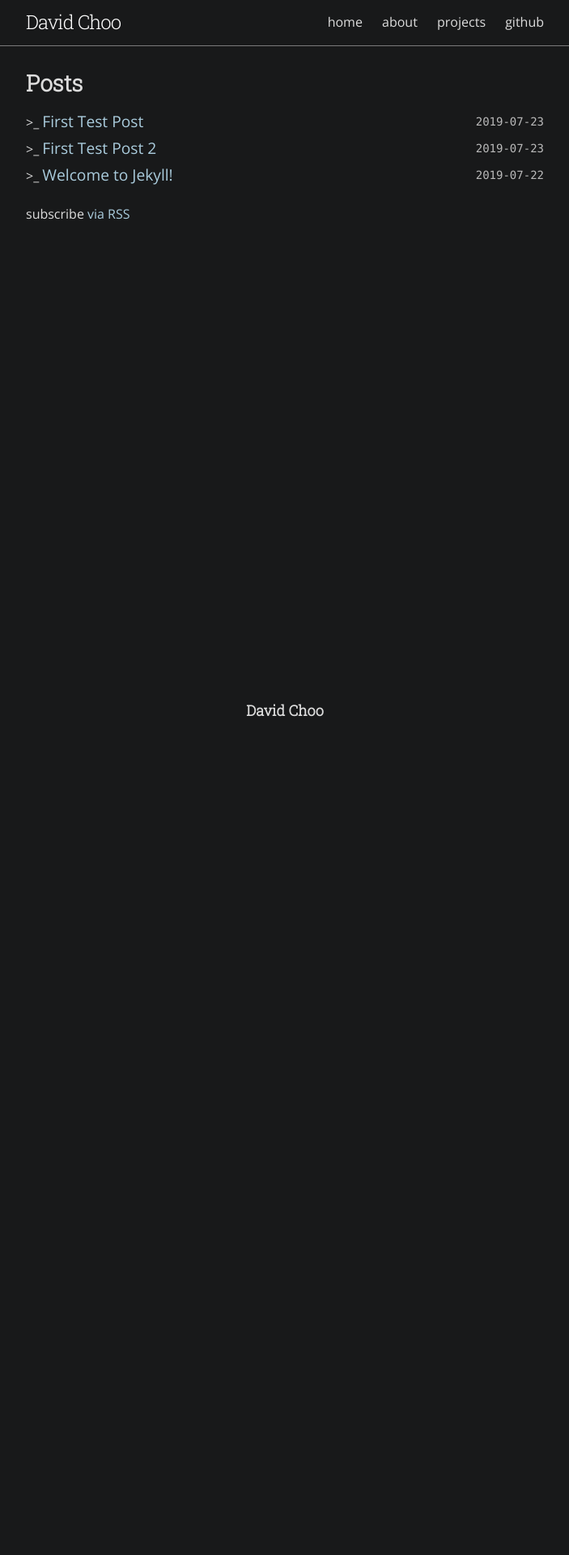
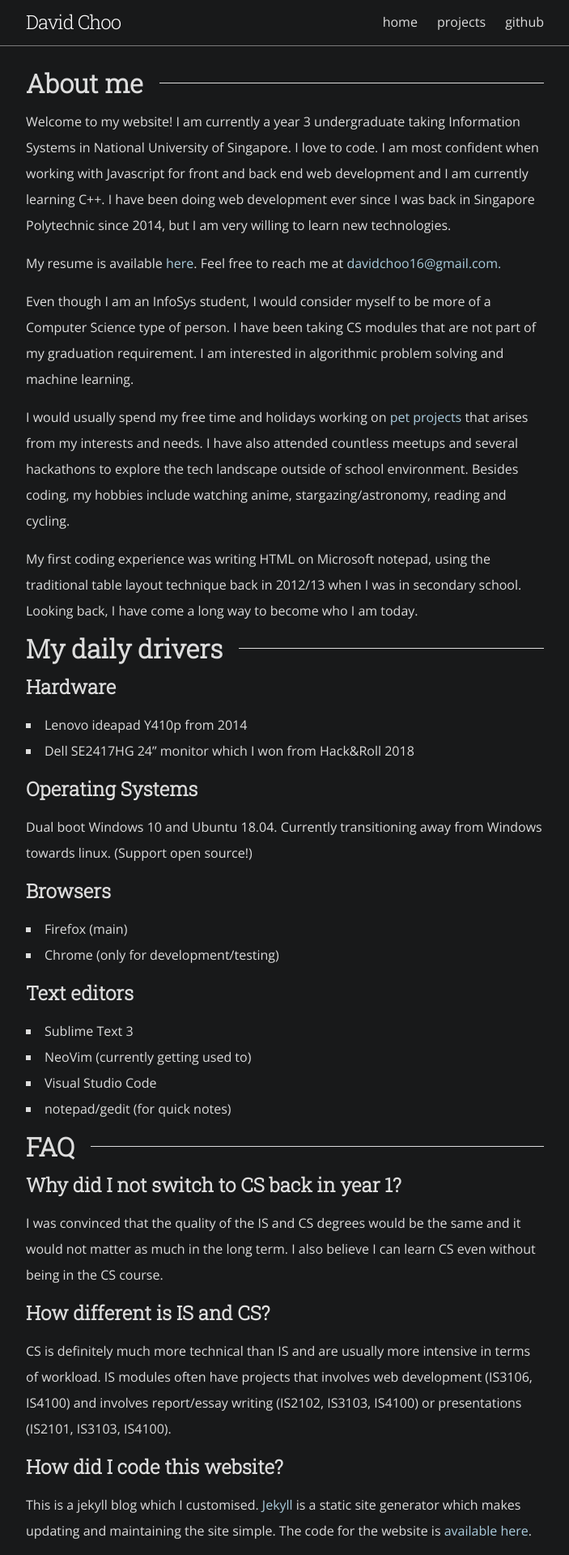
Before and after one commit to davidchoo12/my-jekyll-blog, a Jekyll site: the page built from index.md, in a window 1280 px wide. Shown: the top 1920 px of the page at 81% size, without its empty margins (288-991 px from the left). Built offline with Jekyll 4.4.1, drawn with Linux system fonts in a browser that asks for light colours; before the commit the page ends 900 px from its top, so only the background shows below that; some of the changed text lies outside the part shown.

Commit message:
update home page to be about me
move posts list to /posts
style h1 to have a line to the left

```diff
--- a/_includes/header.html
+++ b/_includes/header.html
@@ -18,7 +18,7 @@
 
         <div class="trigger">
           <a class="page-link" href="/">home</a>
-          <a class="page-link" href="/about">about</a>
+          <!-- <a class="page-link" href="/posts">posts</a> -->
           <a class="page-link" href="/projects">projects</a>
           <a class="page-link" href="https://github.com/davidchoo12" target="_blank">github</a>
         </div>
--- a/_sass/minima.scss
+++ b/_sass/minima.scss
@@ -4,7 +4,7 @@
 
 $base-font-family: "Open Sans", -apple-system, BlinkMacSystemFont, "Segoe UI", Roboto, Helvetica, Arial, sans-serif, "Apple Color Emoji", "Segoe UI Emoji", "Segoe UI Symbol" !default;
 $heading-font-family: "Roboto Slab", serif;
-$heading-font-weight: "bold";
+$heading-font-weight: bold;
 $code-font-family: Consolas, Menlo, Monaco, "Liberation Mono", "Courier New", monospace;
 $base-font-size:   16px !default;
 $base-font-weight: 400 !default;
--- a/_sass/my styles.scss
+++ b/_sass/my styles.scss
@@ -1,3 +1,15 @@
+h1 {
+  display: flex;
+  align-items: center;
+  &:after {
+    content: "";
+    flex-grow: 1;
+    height: 1px;
+    background: #ddd;
+    margin-left: 20px;
+  }
+}
+
 .post-date {
   font-family: $code-font-family;
 }
--- a/index.md
+++ b/index.md
@@ -1,6 +1,97 @@
 ---
-# Feel free to add content and custom Front Matter to this file.
-# To modify the layout, see https://jekyllrb.com/docs/themes/#overriding-theme-defaults
+layout: default
+---
 
-layout: home
----
+# About me
+Welcome to my website! I am currently a year 3 undergraduate taking Information
+Systems in National University of Singapore. I love to code. I am most confident
+when working with Javascript for front and back end web development and I am
+currently learning C++. I have been doing web development ever since I was back
+in Singapore Polytechnic since 2014, but I am very willing to learn new
+technologies.
+
+My resume is available
+[here](https://github.com/davidchoo12/Awesome-CV/blob/master/resume.pdf). Feel
+free to reach me at [davidchoo16@gmail.com.](mailto:davidchoo16@gmail.com)
+
+Even though I am an InfoSys student, I would consider myself to be more of a
+Computer Science type of person. I have been taking CS modules that are not part
+of my graduation requirement. I am interested in algorithmic problem solving and
+machine learning.
+
+I would usually spend my free time and holidays working on
+[pet projects](/projects) that arises from my interests and needs. I have also
+attended countless meetups and several hackathons to explore the tech landscape
+outside of school environment. Besides coding, my hobbies include watching
+anime, stargazing/astronomy, reading and cycling.
+
+My first coding experience was writing HTML on Microsoft notepad, using the
+traditional table layout technique back in 2012/13 when I was in secondary
+school. Looking back, I have come a long way to become who I am today.
+
+# My daily drivers
+
+## Hardware
+- Lenovo ideapad Y410p from 2014
+- Dell SE2417HG 24" monitor which I won from Hack&Roll 2018
+
+## Operating Systems
+Dual boot Windows 10 and Ubuntu 18.04. Currently transitioning away from Windows
+towards linux. (Support open source!)
+
+## Browsers
+- Firefox (main)
+- Chrome (only for development/testing)
+
+## Text editors
+- Sublime Text 3
+- NeoVim (currently getting used to)
+- Visual Studio Code
+- notepad/gedit (for quick notes)
+
+# FAQ
+
+## Why did I not switch to CS back in year 1?
+I was convinced that the quality of the IS and CS degrees would be the same and
+it would not matter as much in the long term. I also believe I can learn CS
+even without being in the CS course.
+
+## How different is IS and CS?
+CS is definitely much more technical than IS and are usually more intensive in
+terms of workload. IS modules often have projects that involves web development
+(IS3106, IS4100) and involves report/essay writing (IS2102, IS3103, IS4100) or
+presentations (IS2101, IS3103, IS4100).
+
+## How did I code this website?
+This is a jekyll blog which I customised. [Jekyll](https://jekyllrb.com/) is a
+static site generator which makes updating and maintaining the site simple. The
+code for the website is [available
+here](https://github.com/davidchoo12/my-jekyll-blog).
+
+I learnt of Jekyll and static site generators through a talk by
+[Jethro](https://braindump.jethro.dev/). When designing my site, I drew
+inspiration from his website, [the author of vim-plug](https://junegunn.kr/),
+and [this blogpost I came
+across.](https://codinfox.github.io/dev/2015/03/06/use-tags-and-categories-in-your-jekyll-based-github-pages/)
+
+## Space/tabs?
+Spaces! 2 spaces to be exact, but I will follow standards (eg 4 spaces for Java,
+etc).
+
+## Booklist?
+Finished reading
+- The Go-Giver (self help book teaching about the values of giving)
+- What If? (comical science by author of xkcd)
+- The Martian (surviving on mars with potatoes)
+- The Sailor Who Fell from Grace with the Sea (old Japanese novel by famous
+  author Yukio Mishima)
+
+Reading
+- The Travelling Cat Chronicles (I love cats)
+- Getting Things Done (self help book on productivity recommended by Jethro)
+- Rose Madder (Stephen King novel I bought at a book sale)
+- Becoming (Michelle Obama's autobiography)
+
+To read
+- Sapiens (how did we get here?)
+- Artemis (new novel by author of The Martian)
--- a/_layouts/home.html
+++ b/posts.html
@@ -6,8 +6,6 @@ layout: default
   {%- if page.title -%}
     <h1 class="page-heading">{{ page.title }}</h1>
   {%- endif -%}
-
-  {{ content }}
 
   {%- if site.posts.size > 0 -%}
     <h2 class="post-list-heading">{{ page.list_title | default: "Posts" }}</h2>
```
